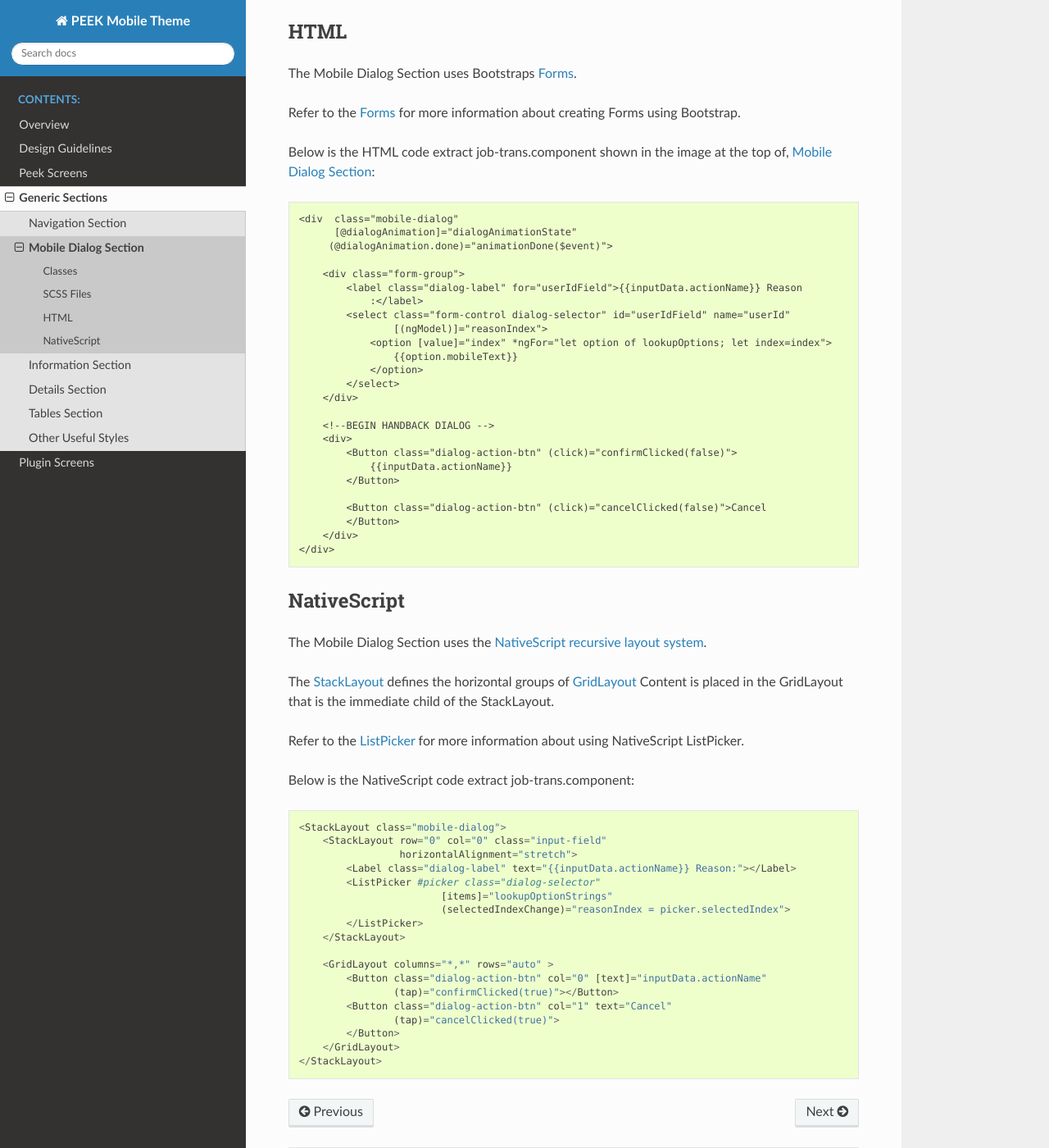
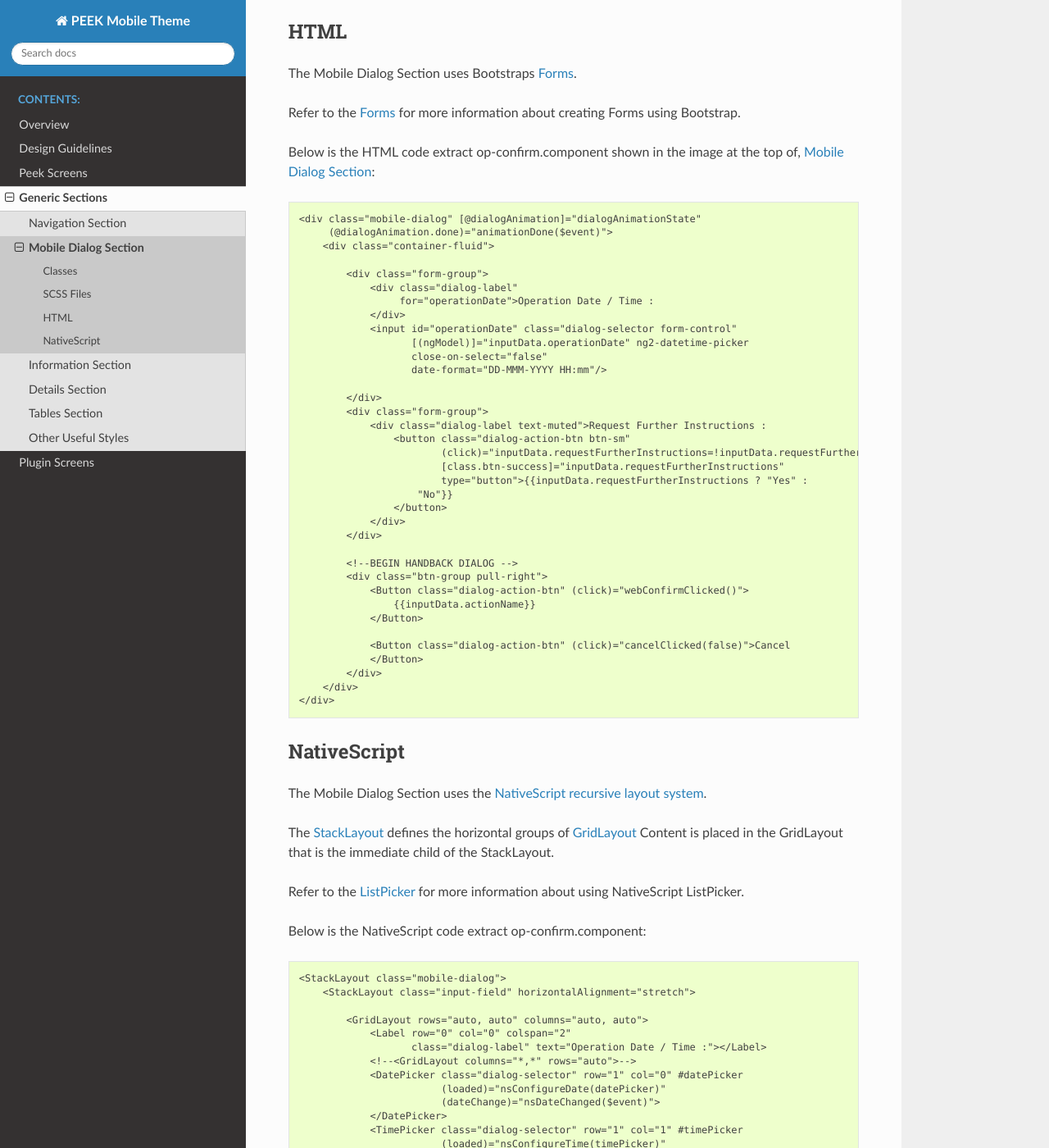
Before and after one commit to Synerty/peek-mobile-theme, a Sphinx documentation site: the page built from docs/generic_sections/mobile_dialog_section/mobile_dialog_section.rst, in a window 1280 px wide and 1400 px high, scrolled down 1476 px. Shown: the whole window at 82% size. Built offline with Sphinx 7.4.7 and the Read the Docs theme 2.0.0, drawn with Linux system fonts in a browser that asks for light colours; some of the changed text lies outside the part shown.

Commit message:
document the latest changes to the mobile-dialog theme
ORMOB-247

```diff
--- a/docs/generic_sections/mobile_dialog_section/mobile_dialog_section.rst
+++ b/docs/generic_sections/mobile_dialog_section/mobile_dialog_section.rst
@@ -81,32 +81,43 @@ The Mobile Dialog Section uses Bootstraps `Forms <http://getbootstrap.com/css/#f
 Refer to the `Forms <http://getbootstrap.com/css/#forms>`_ for more information
 about creating Forms using Bootstrap.
 
-Below is the HTML code extract job-trans.component shown in the image at the top of,
+Below is the HTML code extract op-confirm.component shown in the image at the top of,
 :ref:`mobile_dialog_section`: ::
 
-        <div  class="mobile-dialog"
-              [@dialogAnimation]="dialogAnimationState"
+        <div class="mobile-dialog" [@dialogAnimation]="dialogAnimationState"
              (@dialogAnimation.done)="animationDone($event)">
+            <div class="container-fluid">
 
-            <div class="form-group">
-                <label class="dialog-label" for="userIdField">{{inputData.actionName}} Reason
-                    :</label>
-                <select class="form-control dialog-selector" id="userIdField" name="userId"
-                        [(ngModel)]="reasonIndex">
-                    <option [value]="index" *ngFor="let option of lookupOptions; let index=index">
-                        {{option.mobileText}}
-                    </option>
-                </select>
-            </div>
+                <div class="form-group">
+                    <div class="dialog-label"
+                         for="operationDate">Operation Date / Time :
+                    </div>
+                    <input id="operationDate" class="dialog-selector form-control"
+                           [(ngModel)]="inputData.operationDate" ng2-datetime-picker
+                           close-on-select="false"
+                           date-format="DD-MMM-YYYY HH:mm"/>
 
-            <!--BEGIN HANDBACK DIALOG -->
-            <div>
-                <Button class="dialog-action-btn" (click)="confirmClicked(false)">
-                    {{inputData.actionName}}
-                </Button>
+                </div>
+                <div class="form-group">
+                    <div class="dialog-label text-muted">Request Further Instructions :
+                        <button class="dialog-action-btn btn-sm"
+                                (click)="inputData.requestFurtherInstructions=!inputData.requestFurtherInstructions"
+                                [class.btn-success]="inputData.requestFurtherInstructions"
+                                type="button">{{inputData.requestFurtherInstructions ? "Yes" :
+                            "No"}}
+                        </button>
+                    </div>
+                </div>
 
-                <Button class="dialog-action-btn" (click)="cancelClicked(false)">Cancel
-                </Button>
+                <!--BEGIN HANDBACK DIALOG -->
+                <div class="btn-group pull-right">
+                    <Button class="dialog-action-btn" (click)="webConfirmClicked()">
+                        {{inputData.actionName}}
+                    </Button>
+
+                    <Button class="dialog-action-btn" (click)="cancelClicked(false)">Cancel
+                    </Button>
+                </div>
             </div>
         </div>
 
@@ -126,23 +137,45 @@ Refer to the
 `ListPicker <https://docs.nativescript.org/angular/code-samples/ui/listpicker.html#listpicker>`_
 for more information about using NativeScript ListPicker.
 
-Below is the NativeScript code extract job-trans.component: ::
+Below is the NativeScript code extract op-confirm.component: ::
 
         <StackLayout class="mobile-dialog">
-            <StackLayout row="0" col="0" class="input-field"
-                         horizontalAlignment="stretch">
-                <Label class="dialog-label" text="{{inputData.actionName}} Reason:"></Label>
-                <ListPicker #picker class="dialog-selector"
-                                [items]="lookupOptionStrings"
-                                (selectedIndexChange)="reasonIndex = picker.selectedIndex">
-                </ListPicker>
+            <StackLayout class="input-field" horizontalAlignment="stretch">
+
+                <GridLayout rows="auto, auto" columns="auto, auto">
+                    <Label row="0" col="0" colspan="2"
+                           class="dialog-label" text="Operation Date / Time :"></Label>
+                    <!--<GridLayout columns="*,*" rows="auto">-->
+                    <DatePicker class="dialog-selector" row="1" col="0" #datePicker
+                                (loaded)="nsConfigureDate(datePicker)"
+                                (dateChange)="nsDateChanged($event)">
+                    </DatePicker>
+                    <TimePicker class="dialog-selector" row="1" col="1" #timePicker
+                                (loaded)="nsConfigureTime(timePicker)"
+                                (timeChange)="nsTimeChanged($event)">
+
+                    </TimePicker>
+                </GridLayout>
+
+                <!--</GridLayout>-->
+
+                <WrapLayout>
+                    <Label class="dialog-label"
+                           text="Request Further Instructions : " textWrap="true"
+                    ></Label>
+                    <Switch #furtherInstruct
+                            [checked]="inputData.requestFurtherInstructions"
+                            (checkedChange)="inputData.requestFurtherInstructions = furtherInstruct.checked"
+                    ></Switch>
+                </WrapLayout>
             </StackLayout>
 
-            <GridLayout columns="*,*" rows="auto" >
+
+            <GridLayout columns="*,*" rows="auto">
                 <Button class="dialog-action-btn" col="0" [text]="inputData.actionName"
-                        (tap)="confirmClicked(true)"></Button>
+                        (tap)="nsConfirmClicked()"></Button>
                 <Button class="dialog-action-btn" col="1" text="Cancel"
-                        (tap)="cancelClicked(true)">
-                </Button>
+                        (tap)="cancelClicked(true)"></Button>
             </GridLayout>
+
         </StackLayout>
```
